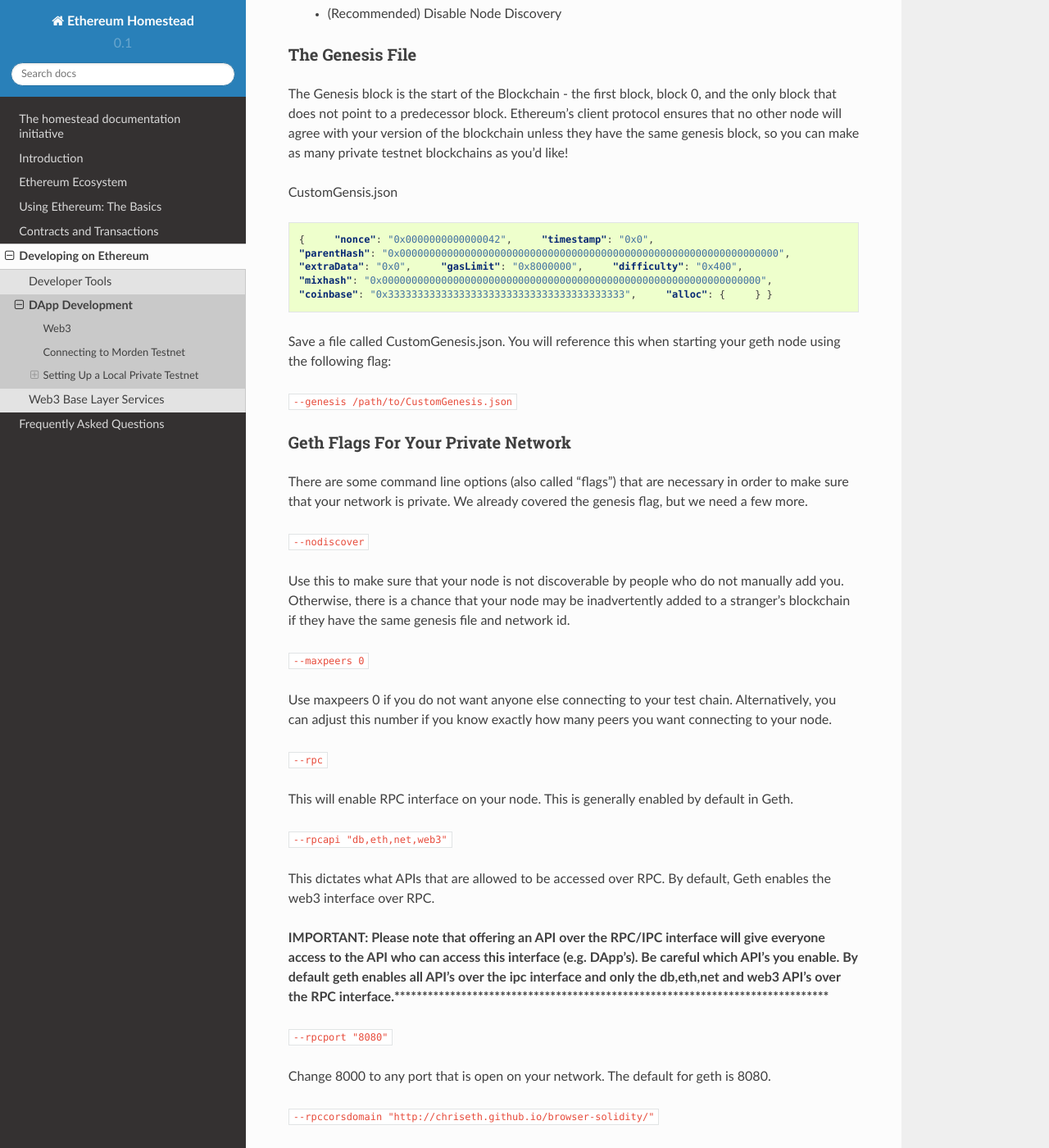
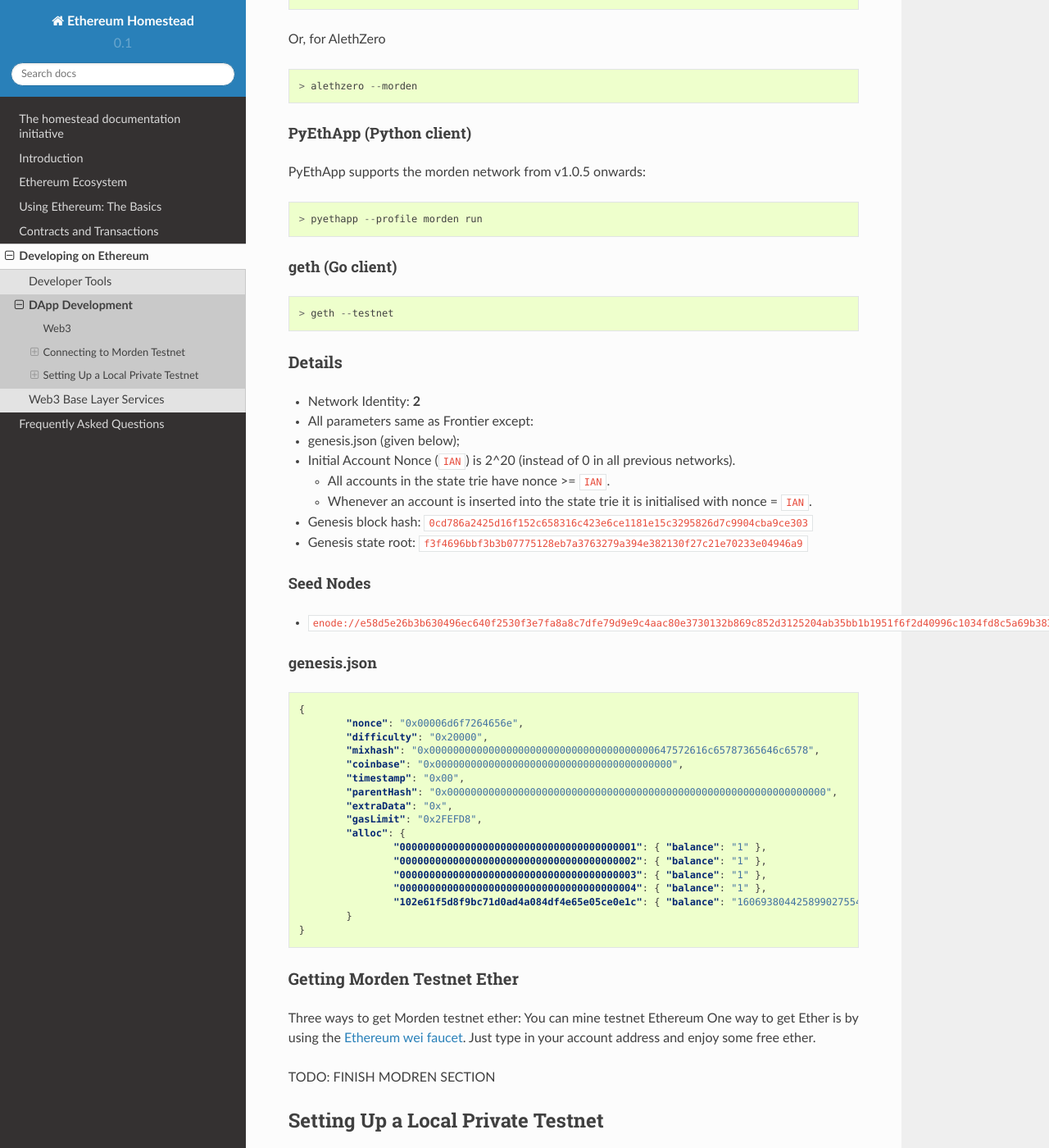
Before and after one commit to ethereum/homestead-guide, a Sphinx documentation site: the page built from source/developing-on-ethereum/dapp-development.rst, in a window 1280 px wide and 1400 px high, scrolled down 594 px. Shown: the whole window at 82% size. Built offline with Sphinx 7.4.7 and the Read the Docs theme 2.0.0, drawn with Linux system fonts in a browser that asks for light colours; some of the changed text lies outside the part shown.

Commit message:
Added pages/sections on Morden and dapp dev.. Fixed build issues

```diff
--- a/source/developing-on-ethereum/dapp-development.rst
+++ b/source/developing-on-ethereum/dapp-development.rst
@@ -8,8 +8,102 @@
 
 Connecting to Morden Testnet
 ================================================================================
+Morden is the first Ethereum alternative testnet. It is expected to
+continue throughout the Frontier and Homestead era.
 
-TODO
+Usage
+--------------------------------------------------------------------------------
+
+TurboEthereum (C++)
+^^^^^^^^^^^^^^^^^^^^^^^^^^^^^^^^^^^^^^^^^^^^^^^^^^^^^^^^^^^^^^^^^^^^^^^^^^^^^^^^
+
+This is supported natively on 0.9.93 and above. Pass the ``--morden``
+argument in when starting any of the clients. e.g.:
+
+::
+
+    > eth --morden
+
+Or, for AlethZero
+
+::
+
+    > alethzero --morden
+
+PyEthApp (Python client)
+^^^^^^^^^^^^^^^^^^^^^^^^^^^^^^^^^^^^^^^^^^^^^^^^^^^^^^^^^^^^^^^^^^^^^^^^^^^^^^^^
+
+PyEthApp supports the morden network from v1.0.5 onwards:
+
+::
+
+    > pyethapp --profile morden run
+
+geth (Go client)
+^^^^^^^^^^^^^^^^^^^^^^^^^^^^^^^^^^^^^^^^^^^^^^^^^^^^^^^^^^^^^^^^^^^^^^^^^^^^^^^^
+
+::
+
+    > geth --testnet
+
+Details
+--------------------------------------------------------------------------------
+
+-  Network Identity: **2**
+-  All parameters same as Frontier except:
+-  genesis.json (given below);
+-  Initial Account Nonce (``IAN``) is 2^20 (instead of 0 in all previous
+   networks).
+
+   -  All accounts in the state trie have nonce >= ``IAN``.
+   -  Whenever an account is inserted into the state trie it is
+      initialised with nonce = ``IAN``.
+
+-  Genesis block hash:
+   ``0cd786a2425d16f152c658316c423e6ce1181e15c3295826d7c9904cba9ce303``
+-  Genesis state root:
+   ``f3f4696bbf3b3b07775128eb7a3763279a394e382130f27c21e70233e04946a9``
+
+Seed Nodes
+^^^^^^^^^^^^^^^^^^^^^^^^^^^^^^^^^^^^^^^^^^^^^^^^^^^^^^^^^^^^^^^^^^^^^^^^^^^^^^^^
+
+-  ``enode://e58d5e26b3b630496ec640f2530f3e7fa8a8c7dfe79d9e9c4aac80e3730132b869c852d3125204ab35bb1b1951f6f2d40996c1034fd8c5a69b383ee337f02ddc@92.51.165.126:30303``
+
+genesis.json
+^^^^^^^^^^^^^^^^^^^^^^^^^^^^^^^^^^^^^^^^^^^^^^^^^^^^^^^^^^^^^^^^^^^^^^^^^^^^^^^^
+
+.. code:: json
+
+    {
+            "nonce": "0x00006d6f7264656e",
+            "difficulty": "0x20000",
+            "mixhash": "0x00000000000000000000000000000000000000647572616c65787365646c6578",
+            "coinbase": "0x0000000000000000000000000000000000000000",
+            "timestamp": "0x00",
+            "parentHash": "0x0000000000000000000000000000000000000000000000000000000000000000",
+            "extraData": "0x",
+            "gasLimit": "0x2FEFD8",
+            "alloc": {
+                    "0000000000000000000000000000000000000001": { "balance": "1" },
+                    "0000000000000000000000000000000000000002": { "balance": "1" },
+                    "0000000000000000000000000000000000000003": { "balance": "1" },
+                    "0000000000000000000000000000000000000004": { "balance": "1" },
+                    "102e61f5d8f9bc71d0ad4a084df4e65e05ce0e1c": { "balance": "1606938044258990275541962092341162602522202993782792835301376" }
+            }
+    }
+
+Getting Morden Testnet Ether
+--------------------------------------------------------------------------------
+
+Three ways to get Morden testnet ether:
+You can mine testnet Ethereum
+One way to get Ether is by using the `Ethereum wei
+faucet <https://zerogox.com/ethereum/wei_faucet>`__. Just type in your
+account address and enjoy some free ether.
+
+TODO: FINISH MODREN SECTION
+
+
 
 Setting Up a Local Private Testnet
 ================================================================================
@@ -69,7 +163,7 @@
 
 This dictates what APIs that are allowed to be accessed over RPC. By default, Geth enables the web3 interface over RPC.
 
-**IMPORTANT: Please note that offering an API over the RPC/IPC interface will give everyone access to the API who can access this interface (e.g. DApp's). Be careful which API's you enable. By default geth enables all API's over the ipc interface and only the db,eth,net and web3 API's over the RPC interface.********************************************************************************
+**IMPORTANT: Please note that offering an API over the RPC/IPC interface will give everyone access to the API who can access this interface (e.g. DApp's). Be careful which API's you enable. By default geth enables all API's over the ipc interface and only the db,eth,net and web3 API's over the RPC interface.**
 
 
 ``--rpcport "8080"``
@@ -102,7 +196,7 @@
 
 After you have created your custom genesis block JSON file and created a directory for your chain to go into, type the following command into your console that has access to geth:
 
-.. code-block:: Bash
+.. code-block:: Console
 
   geth --identity "MyNodeName" --genesis /path/to/CustomGenesis.json --rpc --rpcport "8080" --rpccorsdomain "*" --datadir "C:\chains\TestChain1" --port "30303" --nodiscover --rpcapi "db,eth,net,web3" --networkid 1999 console
 
@@ -116,7 +210,7 @@
 2. Copy your new account address
 3. Add the following command to your Custom_Genesis.json file:
 
-.. code-block:: JSON
+.. code-block:: Javascript
 
   "alloc":
   {
--- a/source/ethereum-ecosystem/client-implimentations.rst
+++ /dev/null
@@ -1,3 +0,0 @@
-********************************************************************************
-Client Implementations
-********************************************************************************
--- a/source/ethereum-ecosystem/ethereum-ecosystem.rst
+++ b/source/ethereum-ecosystem/ethereum-ecosystem.rst
@@ -6,7 +6,7 @@
    :maxdepth: 2
 
    ethereum-network-stats.rst
-   client-implimentations.rst
+   client-implementations.rst
    evm-compilers.rst
    block-explorers.rst
    miscellaneous-tools.rst
```
Also changed, not shown: source/developing-on-ethereum/developer-tools.rst (+11 -0 lines), source/ethereum-ecosystem/client-implementations.rst (added, +18 -0 lines).
